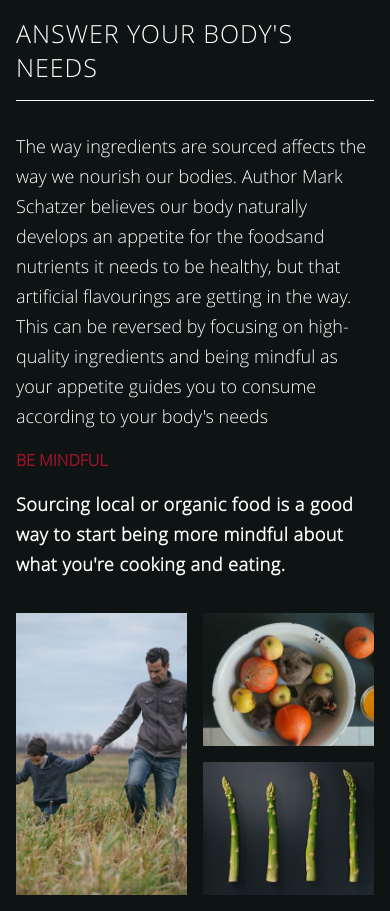
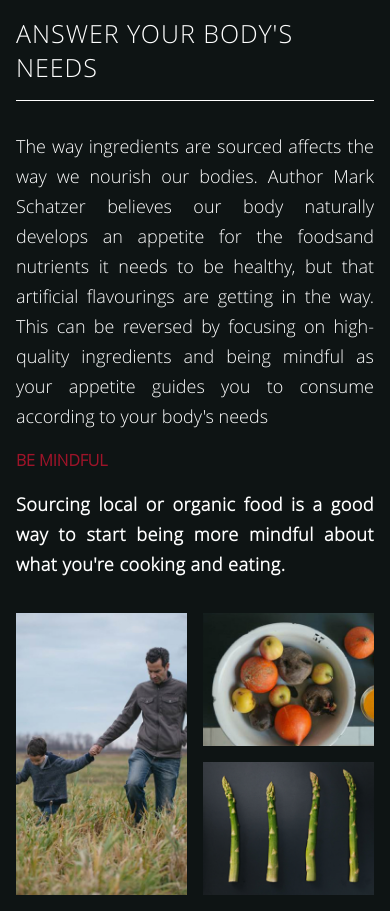
Before and after one commit to maddumajohnerick/mockup-001, a React (Create React App) app: page / in a window 390 px wide. Built offline with nearby package versions, Linux system fonts and the light colour scheme.

Commit message:
Responsive Part 1

```diff
--- a/src/Part1/Part1.scss
+++ b/src/Part1/Part1.scss
@@ -31,7 +31,7 @@
     font-family: OpenSansLight, serif;
     text-transform: uppercase;
     font-weight: normal;
-    font-size: 25px;
+    font-size: 23px;
     letter-spacing: 1px;
     border-bottom: 1px solid white;
     padding-bottom: 16px;
@@ -40,19 +40,20 @@
 
   h2 {
     font-family: OpenSansLight, serif;
-    font-size: 16px;
+    font-size: 14px;
     text-transform: uppercase;
     color: #9d1429;
   }
 
   p {
     font-family: OpenSansLight, serif;
-    font-size: 18px;
-    line-height: 30px;
+    font-size: 16px;
+    line-height: 26px;
+    text-align: justify;
 
     &:last-of-type {
       font-weight: bold;
-      font-size: 18px;
+      font-size: 16px;
       letter-spacing: 0.5px;
     }
   }
@@ -64,6 +65,23 @@
       'image-1 image-3';
     grid-template-columns: 1fr 1fr;
     gap: 16px;
+
+    h1 {
+      font-size: 25px;
+    }
+
+    h2 {
+      font-size: 16px;
+    }
+
+    p {
+      font-size: 18px;
+      line-height: 30px;
+
+      &:last-of-type {
+        font-size: 18px;
+      }
+    }
   }
 
   @media (min-width: 768px) {
@@ -72,5 +90,9 @@
       'image-1 image-3 heading';
     grid-template-columns: 1fr 1fr 1fr;
     gap: 24px;
+
+    p {
+      text-align: left;
+    }
   }
 }
```
